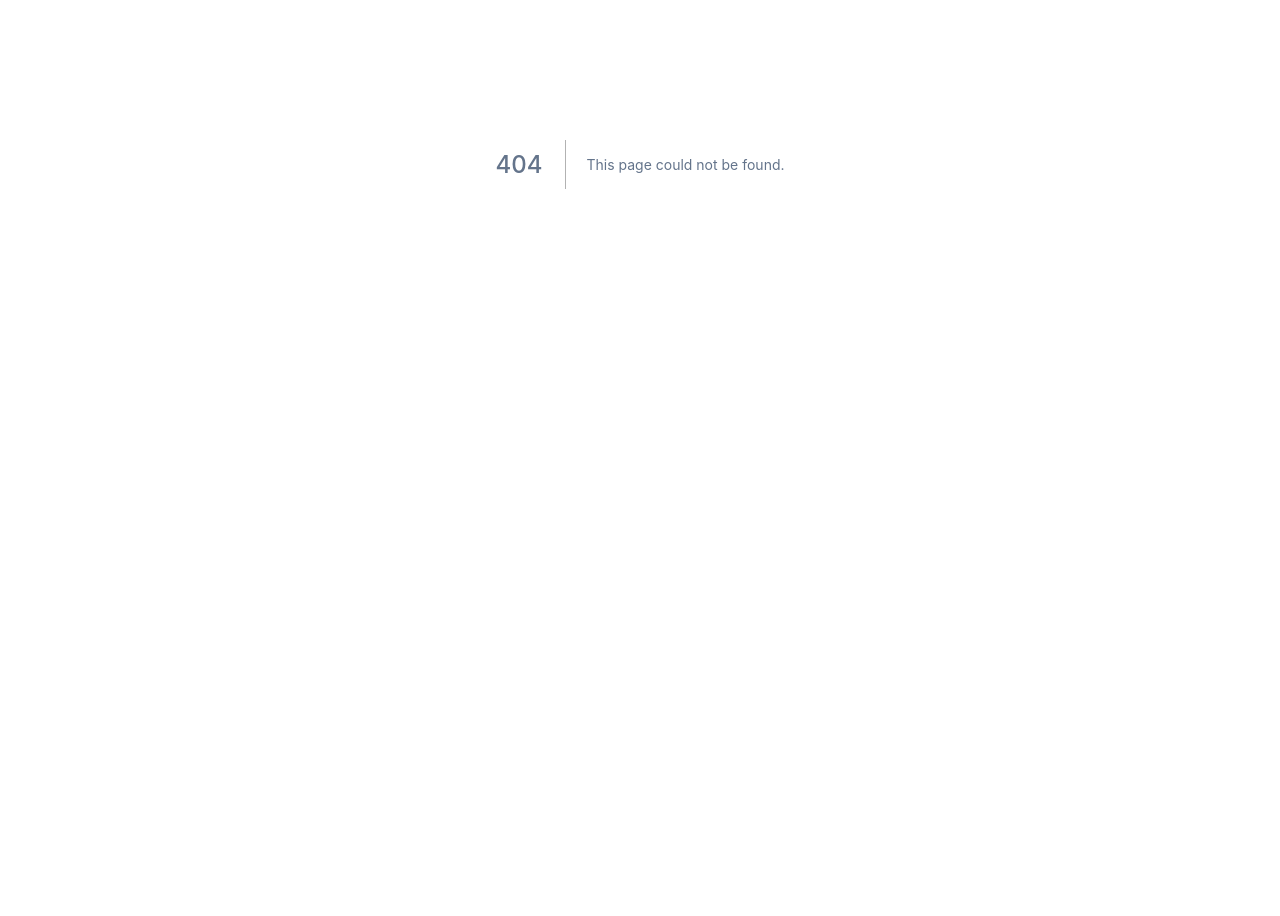
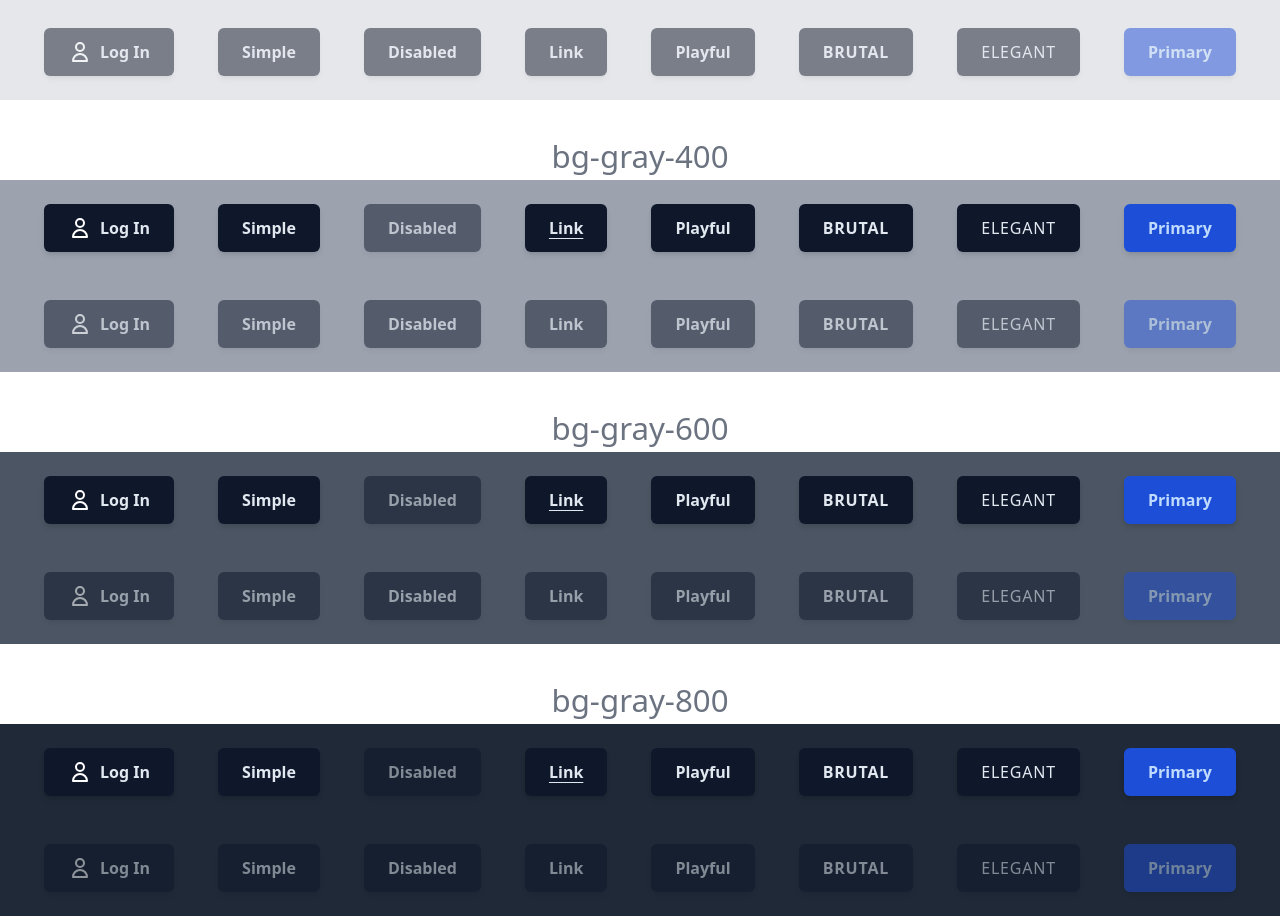
Before and after one commit to RogerWaldron/component-patterns, a Next.js app: page /designguide/variant in a window 1280 px wide. Before the commit this address had no page. Shown: the part 300-1216 px from the top of the page. Before the commit the page ends 864 px from the top, so only its background shows below. Built offline with nearby package versions, Linux system fonts and the light colour scheme.

Commit message:
refactor: :art: Renamed buttons.tsx to variant.tsx to reflect design pattern used and update design guide page

```diff
--- a/pages/designguide/index.tsx
+++ b/pages/designguide/index.tsx
@@ -1,23 +1,25 @@
-import Link from 'next/link'
-import React from 'react'
+import Link from "next/link";
+import React from "react";
 
-type Props = {}
+type Props = {};
 
 function DesignGuide({}: Props) {
   return (
-    <div className="container mx-auto">
+    <div className="container mx-auto text-neutral-700">
       <h2 className="flex justify-center py-8 text-2xl">Design Guide</h2>
       <p>Playground for testing ideas on how to construct these components</p>
-        <ul className="flex flex-col gap-4">
+      <ul className="flex flex-col gap-4 mt-8">
         <li className="">
-                <Link href="../designguide/buttons">Buttons</Link>
+          <Link href="../designguide/variant">Variant Buttons</Link>
         </li>
         <li className="">
-                <Link href="../designguide/polymorphic">Polymorphic Components</Link>
+          <Link href="../designguide/polymorphic">
+            Polymorphic Text Component
+          </Link>
         </li>
       </ul>
     </div>
-  )
+  );
 }
 
-export default DesignGuide
+export default DesignGuide;
--- /dev/null
+++ b/pages/designguide/variant.tsx
@@ -0,0 +1,189 @@
+import React from "react";
+
+import BrutalButton from "../../components/button/brutal";
+import ElegantButton from "../../components/button/elegant";
+import LinkButton from "../../components/button/link";
+import PlayfulButton from "../../components/button/playful";
+import PrimaryButton from "../../components/button/primary";
+import SimpleButton from "../../components/button/simple";
+import IconButton from "../../components/button/icon";
+
+import { UserIcon } from "@heroicons/react/outline";
+
+type Props = {};
+
+function Variants({}: Props) {
+  return (
+    <div className="flex flex-col gap-8">
+      <h2 className="flex justify-center py-4 text-2xl">
+        Variant pattern used to create Button components
+      </h2>
+      <div className="bg-gray-200">
+        <h3 className="flex justify-center py-2 text-2xl text-gray-500 bg-white">
+          bg-gray-200
+        </h3>
+        <div className="flex py-6 justify-evenly">
+          <IconButton>
+            <UserIcon className="w-6 h-6 mr-2 text-white" />
+            Log In
+          </IconButton>
+          <SimpleButton>Simple</SimpleButton>
+          <SimpleButton disabled>Disabled</SimpleButton>
+          <LinkButton>Link</LinkButton>
+          <PlayfulButton>Playful</PlayfulButton>
+          <BrutalButton>Brutal</BrutalButton>
+          <ElegantButton onClick={() => alert("hello")} aria-label="test">
+            Elegant
+          </ElegantButton>
+          <PrimaryButton onClick={() => alert("Wooot")}>Primary</PrimaryButton>
+        </div>
+        <div className="flex py-6 justify-evenly">
+          <IconButton disabled>
+            <UserIcon className="w-6 h-6 mr-2 text-white" />
+            Log In
+          </IconButton>
+          <SimpleButton disabled>Simple</SimpleButton>
+          <SimpleButton disabled>Disabled</SimpleButton>
+          <LinkButton disabled>Link</LinkButton>
+          <PlayfulButton disabled>Playful</PlayfulButton>
+          <BrutalButton disabled>Brutal</BrutalButton>
+          <ElegantButton
+            disabled
+            onClick={() => alert("hello")}
+            aria-label="test"
+          >
+            Elegant
+          </ElegantButton>
+          <PrimaryButton disabled onClick={() => alert("Wooot")}>
+            Primary
+          </PrimaryButton>
+        </div>
+      </div>
+      <div className="bg-gray-400">
+        <h3 className="flex justify-center py-2 text-2xl text-gray-500 bg-white">
+          bg-gray-400
+        </h3>
+        <div className="flex py-6 justify-evenly">
+          <IconButton>
+            <UserIcon className="w-6 h-6 mr-2 text-white" />
+            Log In
+          </IconButton>
+          <SimpleButton>Simple</SimpleButton>
+          <SimpleButton disabled>Disabled</SimpleButton>
+          <LinkButton>Link</LinkButton>
+          <PlayfulButton>Playful</PlayfulButton>
+          <BrutalButton>Brutal</BrutalButton>
+          <ElegantButton onClick={() => alert("hello")} aria-label="test">
+            Elegant
+          </ElegantButton>
+          <PrimaryButton onClick={() => alert("Wooot")}>Primary</PrimaryButton>
+        </div>
+        <div className="flex py-6 justify-evenly">
+          <IconButton disabled>
+            <UserIcon className="w-6 h-6 mr-2 text-white" />
+            Log In
+          </IconButton>
+          <SimpleButton disabled>Simple</SimpleButton>
+          <SimpleButton disabled>Disabled</SimpleButton>
+          <LinkButton disabled>Link</LinkButton>
+          <PlayfulButton disabled>Playful</PlayfulButton>
+          <BrutalButton disabled>Brutal</BrutalButton>
+          <ElegantButton
+            disabled
+            onClick={() => alert("hello")}
+            aria-label="test"
+          >
+            Elegant
+          </ElegantButton>
+          <PrimaryButton disabled onClick={() => alert("Wooot")}>
+            Primary
+          </PrimaryButton>
+        </div>
+      </div>
+      <div className="bg-gray-600">
+        <h3 className="flex justify-center py-2 text-2xl text-gray-500 bg-white">
+          bg-gray-600
+        </h3>
+        <div className="flex py-6 justify-evenly">
+          <IconButton>
+            <UserIcon className="w-6 h-6 mr-2 text-white" />
+            Log In
+          </IconButton>
+          <SimpleButton>Simple</SimpleButton>
+          <SimpleButton disabled>Disabled</SimpleButton>
+          <LinkButton>Link</LinkButton>
+          <PlayfulButton>Playful</PlayfulButton>
+          <BrutalButton>Brutal</BrutalButton>
+          <ElegantButton onClick={() => alert("hello")} aria-label="test">
+            Elegant
+          </ElegantButton>
+          <PrimaryButton onClick={() => alert("Wooot")}>Primary</PrimaryButton>
+        </div>
+        <div className="flex py-6 justify-evenly">
+          <IconButton disabled>
+            <UserIcon className="w-6 h-6 mr-2 text-white" />
+            Log In
+          </IconButton>
+          <SimpleButton disabled>Simple</SimpleButton>
+          <SimpleButton disabled>Disabled</SimpleButton>
+          <LinkButton disabled>Link</LinkButton>
+          <PlayfulButton disabled>Playful</PlayfulButton>
+          <BrutalButton disabled>Brutal</BrutalButton>
+          <ElegantButton
+            disabled
+            onClick={() => alert("hello")}
+            aria-label="test"
+          >
+            Elegant
+          </ElegantButton>
+          <PrimaryButton disabled onClick={() => alert("Wooot")}>
+            Primary
+          </PrimaryButton>
+        </div>
+      </div>
+      <div className="bg-gray-800">
+        <h3 className="flex justify-center py-2 text-2xl text-gray-500 bg-white">
+          bg-gray-800
+        </h3>
+        <div className="flex py-6 justify-evenly">
+          <IconButton>
+            <UserIcon className="w-6 h-6 mr-2 text-white" />
+            Log In
+          </IconButton>
+          <SimpleButton>Simple</SimpleButton>
+          <SimpleButton disabled>Disabled</SimpleButton>
+          <LinkButton>Link</LinkButton>
+          <PlayfulButton>Playful</PlayfulButton>
+          <BrutalButton>Brutal</BrutalButton>
+          <ElegantButton onClick={() => alert("hello")} aria-label="test">
+            Elegant
+          </ElegantButton>
+          <PrimaryButton onClick={() => alert("Wooot")}>Primary</PrimaryButton>
+        </div>
+        <div className="flex py-6 justify-evenly">
+          <IconButton disabled>
+            <UserIcon className="w-6 h-6 mr-2 text-white" />
+            Log In
+          </IconButton>
+          <SimpleButton disabled>Simple</SimpleButton>
+          <SimpleButton disabled>Disabled</SimpleButton>
+          <LinkButton disabled>Link</LinkButton>
+          <PlayfulButton disabled>Playful</PlayfulButton>
+          <BrutalButton disabled>Brutal</BrutalButton>
+          <ElegantButton
+            disabled
+            onClick={() => alert("hello")}
+            aria-label="test"
+          >
+            Elegant
+          </ElegantButton>
+          <PrimaryButton disabled onClick={() => alert("Wooot")}>
+            Primary
+          </PrimaryButton>
+        </div>
+      </div>
+    </div>
+  );
+}
+
+export default Variants;
```
Lines whose indentation alone changed are shown as unchanged.
